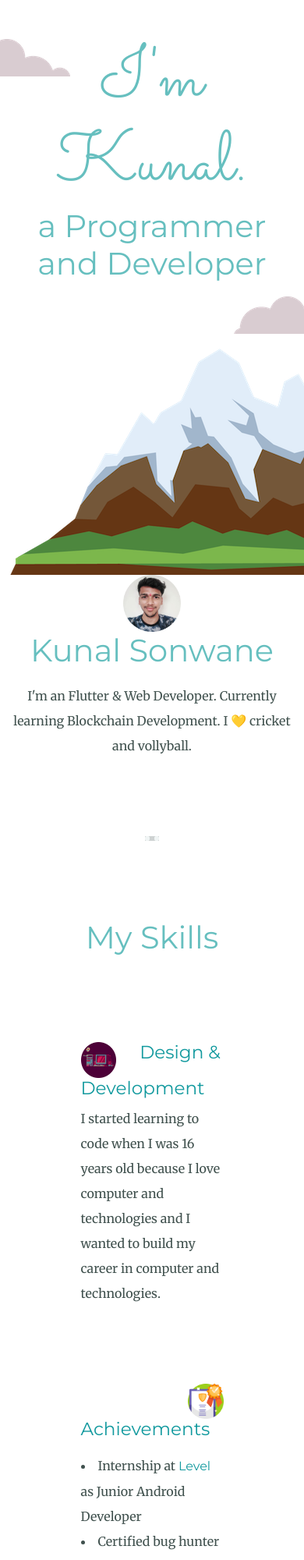
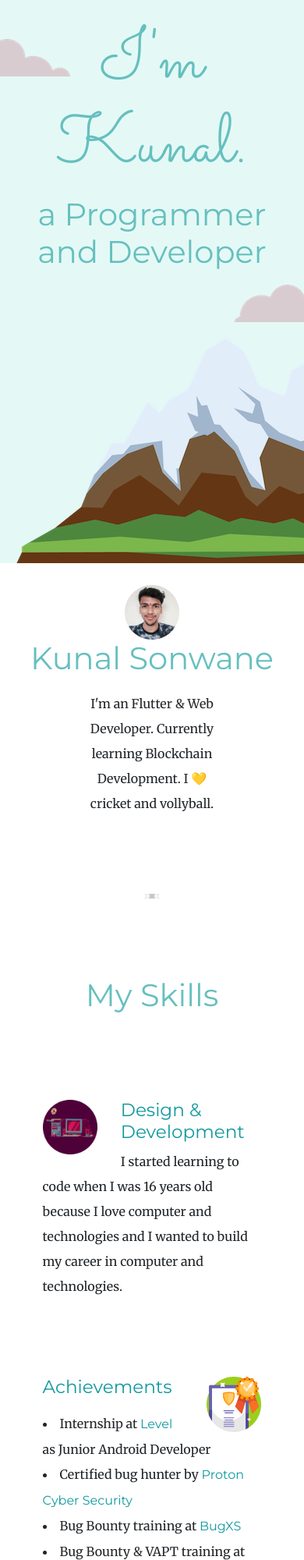
Before and after one commit to kun41s/Curriculum-Vitae, a plain HTML site: page index.html in a window 390 px wide. Shown: the top 2000 px of the page at 78% size. Drawn offline with nearby package versions, Linux system fonts and the light colour scheme.

Commit message:
fix pixel problems

```diff
--- a/css/style.css
+++ b/css/style.css
@@ -1,26 +1,18 @@
 /*********************** Tag Selectors ********************/
-a {
-  color: #11999e;
-  font-family: "Montserrat", sans-serif;
-  text-decoration: none;
+body {
+  font-family: "Merriweather", serif;
 }
 
-a:hover {
-    color: #EAF6F6;
+.container-fluid {
+  padding: 7% 15%;
+  text-align: center;
 }
 
-body {
-  margin: 0;
+@media (max-width : 992px) {
+  .container-fluid {
+    padding: 7% 5%;
     text-align: center;
-  font-family: "Merriweather", serif;
-  color: #40514e;
   }
-
-h1 {
-  font-size: 5.625rem;
-  margin: 50px auto 0px auto;
-  font-family: "Sacramento", cursive;
-  color: #66bfbf;
 }
 
 h2 {
@@ -47,46 +39,52 @@ p {
   line-height: 2;
 }
 
-/*********************** Class Selectors ********************/
-.topContainer {
+
+/* Title */
+
+#title {
   background-color: #e4f9f5;
-  padding-top: 100px;
-  position: relative;
-  margin: 0px 0px 100px 0px;
+  /* position: relative; */
 }
 
-.contactContainer {
-  line-height: 2;
-  position: relative;
+#title .container-fluid{
+  padding: 7% 15% 0%;
 }
 
-.middleContainer {
-  margin: 100px 0;
+@media(max-width : 992px){
+  #title .container-fluid{
+    padding: 7% 5% 0%;
+  }
 }
 
-.bottomContainer {
-  background-color: #66bfbf;
-  padding: 50px 0px 20px;
-  margin-top: 100px;
-  line-height: 2;
+h1 {
+  font-size: 5.625rem;
+  font-family: "Sacramento", cursive;
+  color: #66bfbf;
 }
 
-.underline {
-  text-decoration: underline;
+.imgTopCloud {
+  position: absolute;
+  right: 300px;
+  top: 50px;
 }
 
-.txtIntroPara {
-  width: 30%;
-  margin: auto;
+
+.imgBottomCloud {
+  position: absolute;
+  left: 300px;
+  right: 300px;
 }
 
-.txtContactPara {
-    width: 35%;
-    margin: 40px auto 60px;
-}
+/* About */
+/* #about {
+  background-color: #11999e;
+  padding: ;
+} */
 
-.contactLinks {
-  margin: 10px 20px;
+.txt-about {
+  width: 50%;
+  margin: auto;
 }
 
 .imgPersonal {
@@ -118,23 +116,36 @@ p {
   margin-left: 30px;
 }
 
-.imgTopCloud {
-  position: absolute;
-  right: 300px;
-  top: 50px;
-}
-
-.imgBottomCloud {
-  position: absolute;
-  left: 300px;
-  right: 300px;
-}
-
 .skillRow {
-  width: 50%;
+  width: 75%;
   margin: 100px auto;
   text-align: left;
   line-height: 2;
+}
+
+@media (max-width : 992px){
+  .skillRow{
+  width: 80%;
+  margin: 100px auto;
+  text-align: left;
+  line-height: 2;
+  }
+}
+
+/* contact */
+
+#footer {
+  line-height: 2;
+  /* position: relative; */
+}
+
+.txtContactPara {
+  width: 35%;
+  margin: 40px auto 60px;
+}
+
+.contactLinks {
+margin: 10px 20px;
 }
 
 .btnContactMe {
@@ -164,8 +175,30 @@ p {
 text-decoration: none;
 }
 
+/* footer */
+
+#footer {
+  background-color: #66bfbf;
+  line-height: 2;
+}
+
+
+a {
+  color: #11999e;
+  font-family: "Montserrat", sans-serif;
+  text-decoration: none;
+}
+
+a:hover {
+    color: #EAF6F6;
+}
+
 .copyright {
   color: #eaf6f6;
   font-size: 0.75rem;
   /* padding: 20px 0px; */
 }
+
+.underline {
+  text-decoration: underline;
+}
```
Lines whose indentation alone changed are shown as unchanged.
